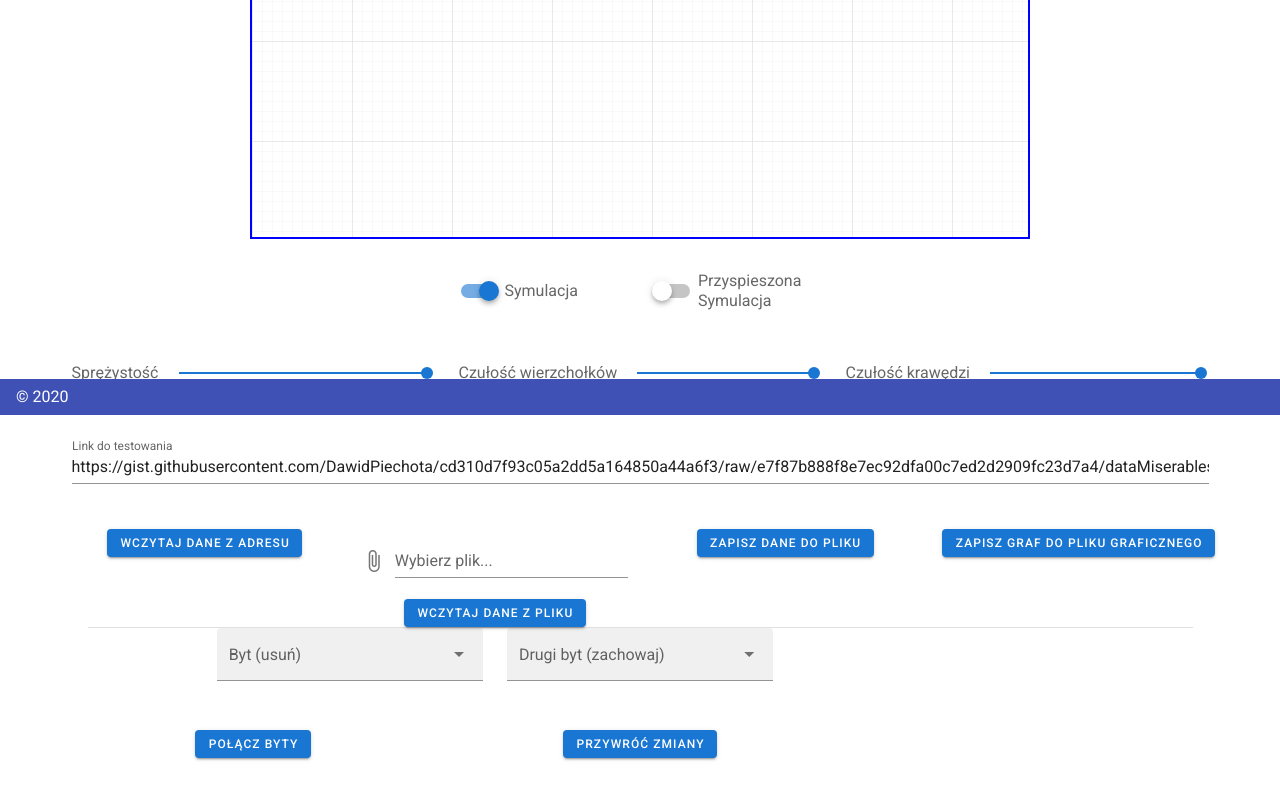
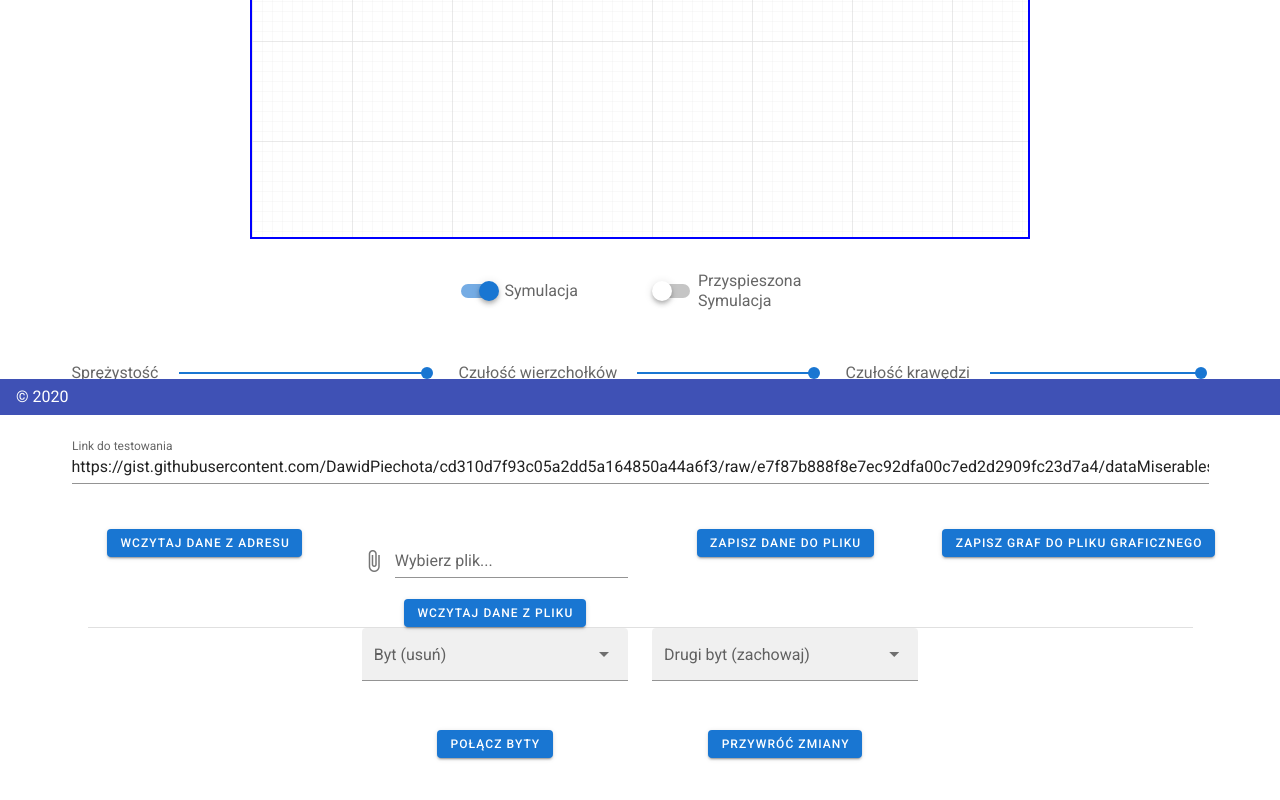
Before and after one commit to baatochan/BookRelationsScanner, a Vue app in the folder client/: page /visualise-data/0 in a window 1280 px wide. Shown: the part 385-1185 px from the top of the page. Built offline with nearby package versions, Linux system fonts and the light colour scheme; no server answers.

Commit message:
Recenter layout for node merging

```diff
--- a/client/src/components/VisualiseData.vue
+++ b/client/src/components/VisualiseData.vue
@@ -98,6 +98,7 @@
         <v-divider class="mx-4"></v-divider>
         <v-spacer></v-spacer>
         <v-row align="center" justify="center">
+          <v-col cols="3"></v-col>
           <v-col cols="3">
             <v-autocomplete
               v-model="nodeNameA"
@@ -116,7 +117,7 @@
               label="Drugi byt (zachowaj)"
             ></v-autocomplete>
           </v-col>
-          <v-col cols="3">
+          <v-col cols="1">
             <v-btn
               v-if="nodeNameA || nodeNameB"
               @click="clearMergeFields()"
@@ -126,18 +127,21 @@
               >Wyczyść
             </v-btn>
           </v-col>
+          <v-col cols="2"></v-col>
         </v-row>
         <v-row>
-          <v-col cols="4" class="text-center">
+          <v-col cols="3"></v-col>
+          <v-col cols="3" class="text-center">
             <v-btn @click="mergeNodes()" small color="primary">
               Połącz byty
             </v-btn>
           </v-col>
-          <v-col cols="4" class="text-center">
+          <v-col cols="3" class="text-center">
             <v-btn @click="restore()" small color="primary">
               Przywróć zmiany
             </v-btn>
           </v-col>
+          <v-col cols="3"></v-col>
         </v-row>
       </v-col>
     </v-row>
```
